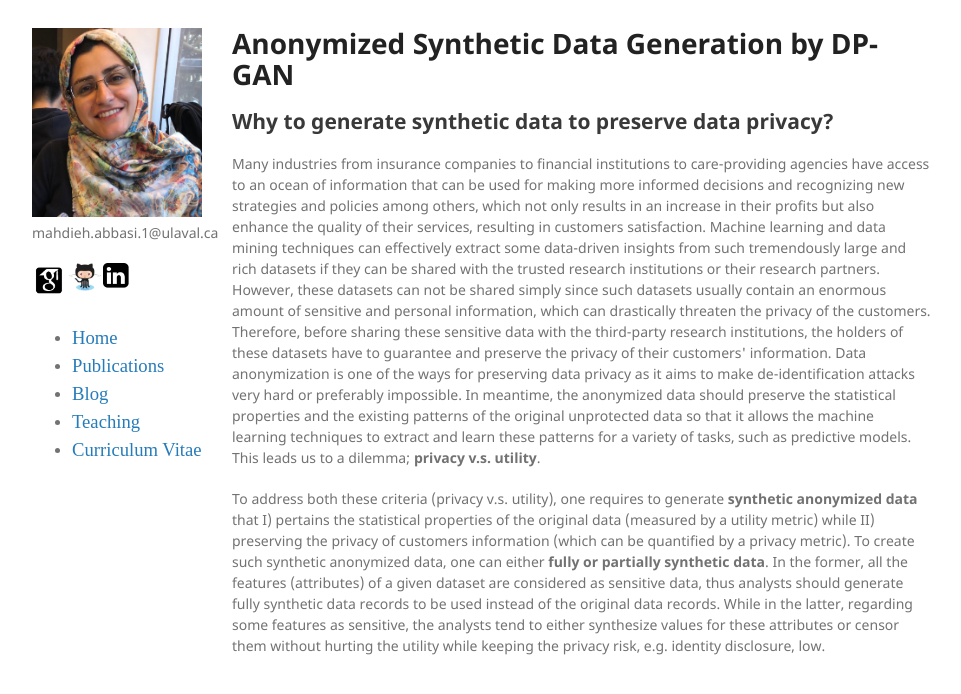
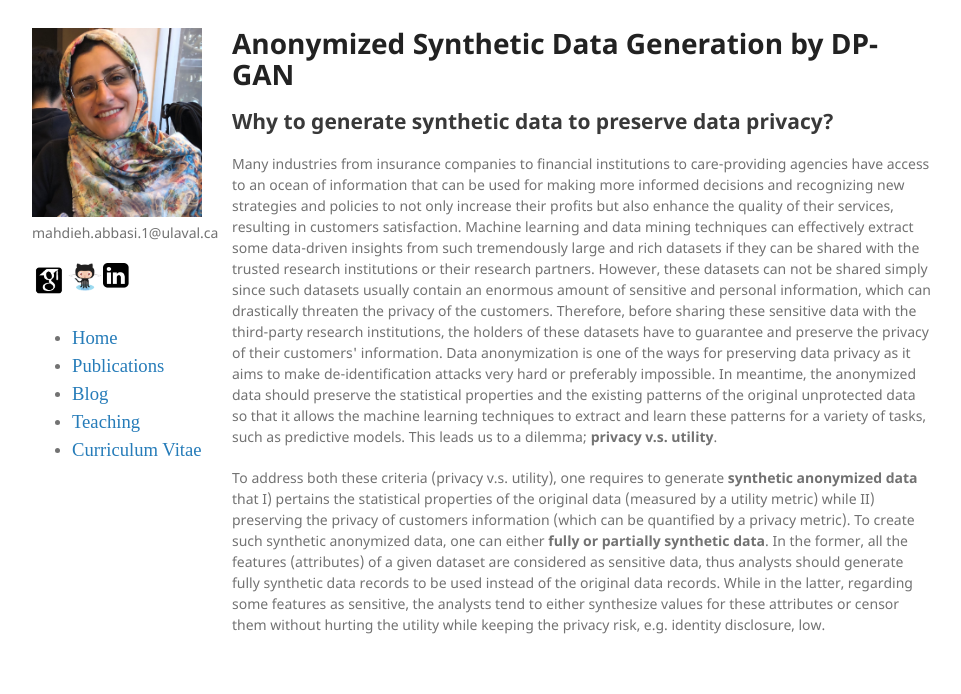
Before and after one commit to mahdaneh/mahdaneh.github.io, a Jekyll site: the page built from Blogs/Data_anonymization_privacy.html, in a window 1280 px wide. Shown: the top 694 px of the page, without its empty margins (158-1119 px from the left). Built offline with Jekyll 4.4.1, drawn with Linux system fonts in a browser that asks for light colours.

Commit message:
update blog on dataprivacy

```diff
--- a/Blogs/Data_anonymization_privacy.html
+++ b/Blogs/Data_anonymization_privacy.html
@@ -10,7 +10,7 @@ layout: default
   <h2> Why to generate synthetic data to preserve data privacy?</h2>
 
 <p>
- Many industries from insurance companies to financial institutions to care-providing agencies have access to an ocean of information that can be used for making more informed decisions and recognizing new strategies and policies among others, which not only results in an increase in their profits but also enhance the quality of their services, resulting in customers satisfaction. Machine learning and data mining techniques can effectively extract some data-driven insights from such tremendously large and rich datasets if they can be shared with the trusted research institutions or their research partners.
+ Many industries from insurance companies to financial institutions to care-providing agencies have access to an ocean of information that can be used for making more informed decisions and recognizing new strategies and policies to not only increase their profits but also enhance the quality of their services, resulting in customers satisfaction. Machine learning and data mining techniques can effectively extract some data-driven insights from such tremendously large and rich datasets if they can be shared with the trusted research institutions or their research partners.
 However, these datasets can not be shared simply since such datasets usually contain an enormous amount of sensitive and personal information, which can drastically threaten the privacy of the customers.
 Therefore, before sharing these sensitive data with the third-party research institutions, the holders of these datasets have to guarantee and preserve the privacy of their customers' information. Data anonymization is one of the ways for preserving data privacy as it aims to make de-identification attacks very hard or preferably impossible. In meantime, the anonymized data should preserve the statistical properties and the existing patterns of the original unprotected data so that it allows the machine learning techniques to extract and learn these patterns for a variety of tasks, such as predictive models. This leads us to a dilemma; <b>privacy v.s. utility</b>.
 </p>
```
